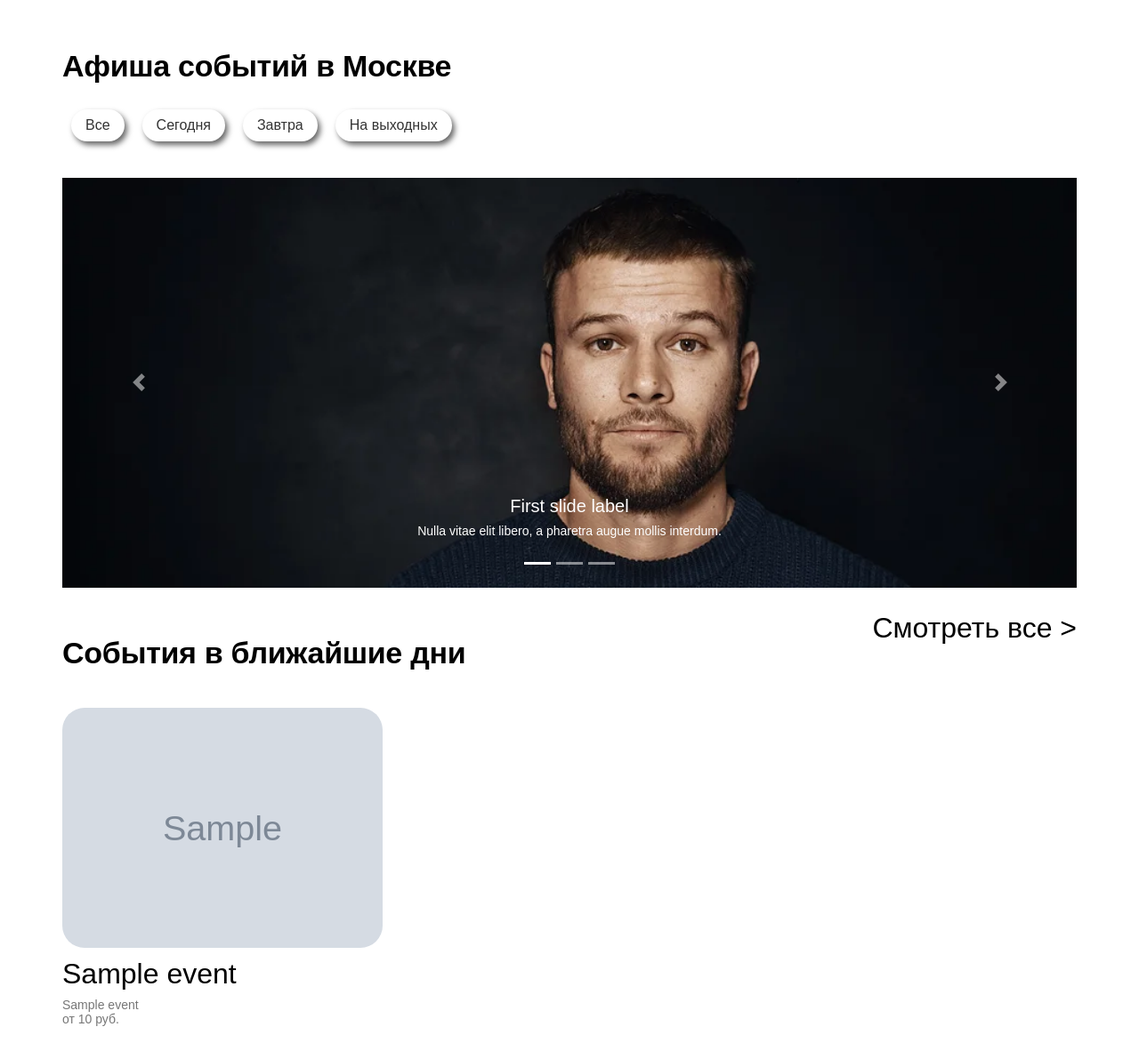
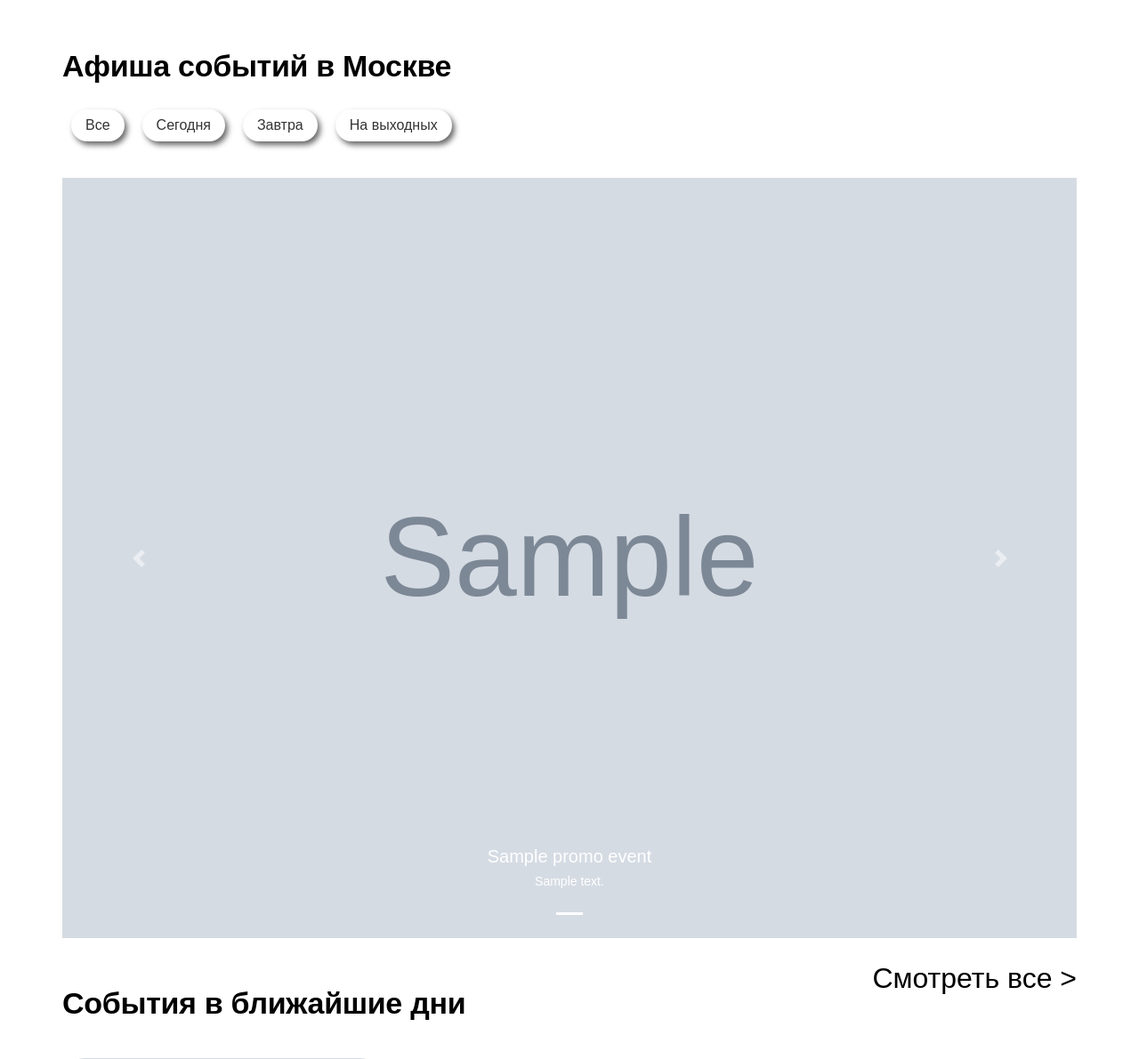
Before and after one commit to iizakharov/IamGO, a Django app: template mainapp/templates/mainapp/index.html in a window 1280 px wide. Shown: the part 151-1342 px from the top of the page at 89% size. Run offline with Django 3.2, Linux system fonts and the light colour scheme; the template is opened without the code that fills it: most values are stand-ins (such as "Sample title", 1, 10 or a date in 2020); grey boxes marked "Sample" are stand-in pictures; some libraries are stand-ins or nearby versions.

Commit message:
add promo event to mainpage slider

```diff
--- a/mainapp/templates/mainapp/index.html
+++ b/mainapp/templates/mainapp/index.html
@@ -2,7 +2,6 @@
 {% load static %}
 
 {% block container %}
-    <!--<div class="header-bunner"><a href="#"></a></div>-->
     <div class="page-content">
         <h1 class="page-title first-title">Афиша событий в Москве</h1>
         <div>
@@ -11,32 +10,24 @@
         <div class="bd-example">
             <div id="carouselExampleCaptions" class="carousel slide" data-ride="carousel">
                 <ol class="carousel-indicators">
-                    <li data-target="#carouselExampleCaptions" data-slide-to="0" class="active"></li>
-                    <li data-target="#carouselExampleCaptions" data-slide-to="1"></li>
-                    <li data-target="#carouselExampleCaptions" data-slide-to="2"></li>
+                    {% for i in promo_events %}
+                    <li data-target="#carouselExampleCaptions" data-slide-to="{{ forloop.counter0 }}"{% if forloop.first %} class="active">{% endif %}</li>
+                    {% endfor %}
                 </ol>
                 <div class="carousel-inner">
-                    <div class="carousel-item active">
-                        <img src="{% static 'img/bunners/s940x380.webp' %}" class="d-block w-100" alt="first_bunner">
-                        <div class="carousel-caption d-none d-md-block">
-                            <h5>First slide label</h5>
-                            <p>Nulla vitae elit libero, a pharetra augue mollis interdum.</p>
+                    {% for event in promo_events %}
+                    {% if forloop.first %}
+                        <div class="carousel-item active">
+                    {% else %}
+                        <div class="carousel-item">
+                    {% endif %}
+                            <img src="{{ event.get_avatar }}" class="d-block w-100" alt="first_bunner">
+                            <div class="carousel-caption d-none d-md-block">
+                                <h5>{{ event.name }}</h5>
+                                <p>{{ event.description }}</p>
+                            </div>
                         </div>
-                    </div>
-                    <div class="carousel-item">
-                        <img src="{% static 'img/bunners/s940x380_1.webp' %}" class="d-block w-100" alt="...">
-                        <div class="carousel-caption d-none d-md-block">
-                            <h5>Second slide label</h5>
-                            <p>Lorem ipsum dolor sit amet, consectetur adipiscing elit.</p>
-                        </div>
-                    </div>
-                    <div class="carousel-item">
-                        <img src="{% static 'img/bunners/s940x380.webp' %}" class="d-block w-100" alt="...">
-                        <div class="carousel-caption d-none d-md-block">
-                            <h5>Third slide label</h5>
-                            <p>Praesent commodo cursus magna, vel scelerisque nisl consectetur.</p>
-                        </div>
-                    </div>
+                    {% endfor %}
                 </div>
                 <a class="carousel-control-prev" href="#carouselExampleCaptions" role="button" data-slide="prev">
                     <span class="carousel-control-prev-icon" aria-hidden="true"></span>
--- a/mainapp/utils.py
+++ b/mainapp/utils.py
@@ -51,3 +51,7 @@ def get_filter_events(pk=None, begin_date=None, end_date=None, is_active=True):
         else:
             events = Event.objects.filter(category__pk=pk).order_by('price')
     return events
+
+
+def promo_events():
+    return Event.objects.filter(is_promo=True, is_active=True)[:5]
--- a/mainapp/views.py
+++ b/mainapp/views.py
@@ -3,7 +3,7 @@ from datetime import timedelta, date
 from django.db.models import Q
 from django.shortcuts import render, get_object_or_404
 from .models import EventCategory, Event, EventDate
-from .utils import weekend_events, kid_events, free_events, health_events, get_filter_events, get_weekends_dates
+from .utils import weekend_events, kid_events, free_events, health_events, get_filter_events, get_weekends_dates, promo_events
 
 
 def get_main_menu():
@@ -63,7 +63,8 @@ def main(request):
         'tomorrow': (date.today() + timedelta(1)).strftime('%d.%m.%Y'),
         'first_date': weekend['first_date'],
         'second_date': weekend['last_date'],
-        'redirect_search': True
+        'redirect_search': True,
+        'promo_events': promo_events()
     }
     return render(request, 'mainapp/index.html', context)
 
```
